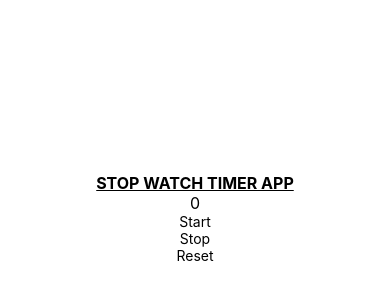
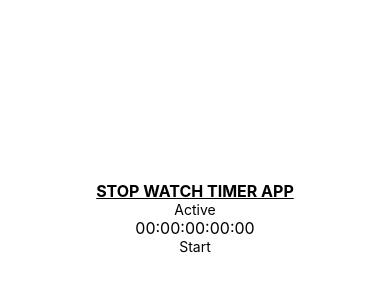
Before and after one commit to PrasoonGuptaOfficial/ReactNativeTutorial, a React Native app: screen / in a window 390 px wide. Shown: the part 204-504 px from the top of the page. Built offline with nearby package versions, Linux system fonts and the light colour scheme.

Commit message:
Stop Watch Timer Project Day 2

```diff
--- a/App.tsx
+++ b/App.tsx
@@ -1,14 +1,25 @@
 /*
 STOP WATCH TIMER APPLICATION
 */
-import React, {useReducer, useRef} from 'react';
-import {Pressable, SafeAreaView, StyleSheet, Text, View} from 'react-native';
+import React, {useEffect, useReducer, useRef, useState} from 'react';
+import {
+  AppState,
+  Pressable,
+  SafeAreaView,
+  StyleSheet,
+  Text,
+  View,
+} from 'react-native';
 
 interface State {
   startTimerFlag: boolean;
   stopTimerFlag: boolean;
   resetTimerFlag: boolean;
+  millisec: number;
   sec: number;
+  min: number;
+  hr: number;
+  day: number;
 }
 
 interface Action {
@@ -23,24 +34,68 @@ const initialState: State = {
   startTimerFlag: false,
   stopTimerFlag: false,
   resetTimerFlag: false,
+  millisec: 0,
   sec: 0,
+  min: 0,
+  hr: 0,
+  day: 0,
 };
+
+let startMillisecond = 0,
+  startSecond = 0,
+  startMinute = 0,
+  startHour = 0,
+  startDay = 0;
 
 const reducer = (state: State, action: Action): State => {
   switch (action.type) {
     case 'start_timer':
+      startMillisecond = state.millisec + 1;
+      if (startMillisecond > 999) {
+        startMillisecond = 0;
+        startSecond = state.sec + 1;
+      }
+      if (startSecond > 59) {
+        startSecond = 0;
+        startMinute = state.min + 1;
+      }
+      if (startMinute > 59) {
+        startMinute = 0;
+        startHour = state.hr + 1;
+      }
+      if (startHour > 23) {
+        startHour = 0;
+        startDay = state.day + 1;
+      }
       return {
         ...state,
-        sec: state.sec + 1,
+        millisec: startMillisecond,
+        sec: startSecond,
+        min: startMinute,
+        hr: startHour,
+        day: startDay,
+        startTimerFlag: true,
+        stopTimerFlag: true,
+        resetTimerFlag: true,
       };
     case 'stop_timer':
       return {
         ...state,
+        startTimerFlag: false,
+        stopTimerFlag: false,
+        resetTimerFlag: true,
       };
     case 'reset_timer':
       return {
         ...state,
+        millisec: 0,
         sec: 0,
+        min: 0,
+        hr: 0,
+        day: 0,
+        startTimerFlag: false,
+        stopTimerFlag: false,
+        resetTimerFlag: false,
       };
     default:
       return state;
@@ -49,6 +104,34 @@ const reducer = (state: State, action: Action): State => {
 
 function App(): React.JSX.Element {
   const [state, dispatch] = useReducer(reducer, initialState);
+  const [appState, setAppState] = useState<string>(AppState.currentState);
+  useEffect(() => {
+    const onHandleAppStateChange = (nextAppState: string) => {
+      console.log('Prasoon => ', nextAppState, typeof nextAppState);
+      setAppState(nextAppState);
+    };
+    const subscription = AppState.addEventListener(
+      'change',
+      onHandleAppStateChange,
+    );
+    return () => {
+      subscription.remove();
+    };
+  }, []);
+  let appStatusText;
+  switch (appState) {
+    case 'active':
+      appStatusText = 'Active';
+      break;
+    case 'background':
+      appStatusText = 'Background';
+      break;
+    case 'inactive':
+      appStatusText = 'Inactive';
+      break;
+    default:
+      appStatusText = 'Unknown';
+  }
   let timerIntervalIdRef: TimerIntervalIdRef = useRef();
   const onStartTimerHandler = () => {
     timerIntervalIdRef.current = setInterval(() => {
@@ -63,20 +146,39 @@ function App(): React.JSX.Element {
     clearInterval(timerIntervalIdRef.current);
     dispatch({type: 'reset_timer'});
   };
+  const onTwoDigitConversion = (digit: number) => {
+    return digit.toLocaleString('en-US', {
+      minimumIntegerDigits: 2,
+      useGrouping: false,
+    });
+  };
   return (
     <SafeAreaView style={styles.mainAppView}>
       <Text style={styles.mainAppText}>STOP WATCH TIMER APP</Text>
       <View />
-      <Text style={styles.timerText}>{state.sec}</Text>
+      <Text>{appStatusText}</Text>
+      <Text style={styles.timerText}>{`${onTwoDigitConversion(
+        state.day,
+      )}:${onTwoDigitConversion(state.hr)}:${onTwoDigitConversion(
+        state.min,
+      )}:${onTwoDigitConversion(state.sec)}:${onTwoDigitConversion(
+        state.millisec,
+      )}`}</Text>
+      {!state.startTimerFlag && (
         <Pressable onPress={onStartTimerHandler}>
           <Text>Start</Text>
         </Pressable>
+      )}
+      {state.stopTimerFlag && (
         <Pressable onPress={onStopTimerHandler}>
           <Text>Stop</Text>
         </Pressable>
+      )}
+      {state.resetTimerFlag && (
         <Pressable onPress={onResetTimerHandler}>
           <Text>Reset</Text>
         </Pressable>
+      )}
     </SafeAreaView>
   );
 }
```
Lines whose indentation alone changed are shown as unchanged.
